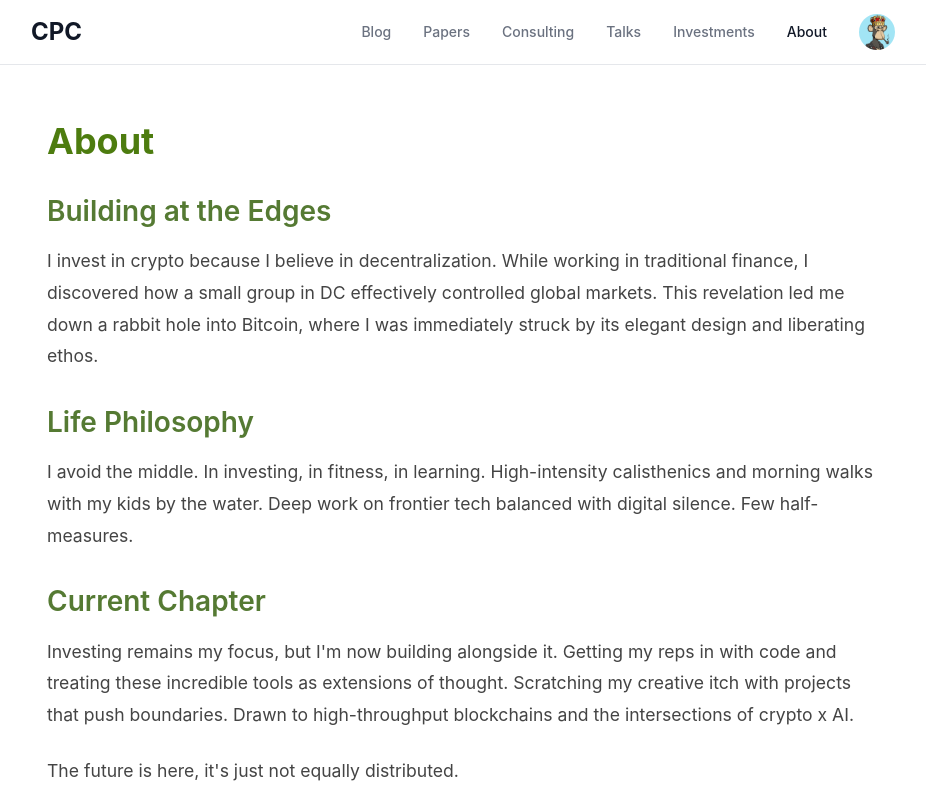
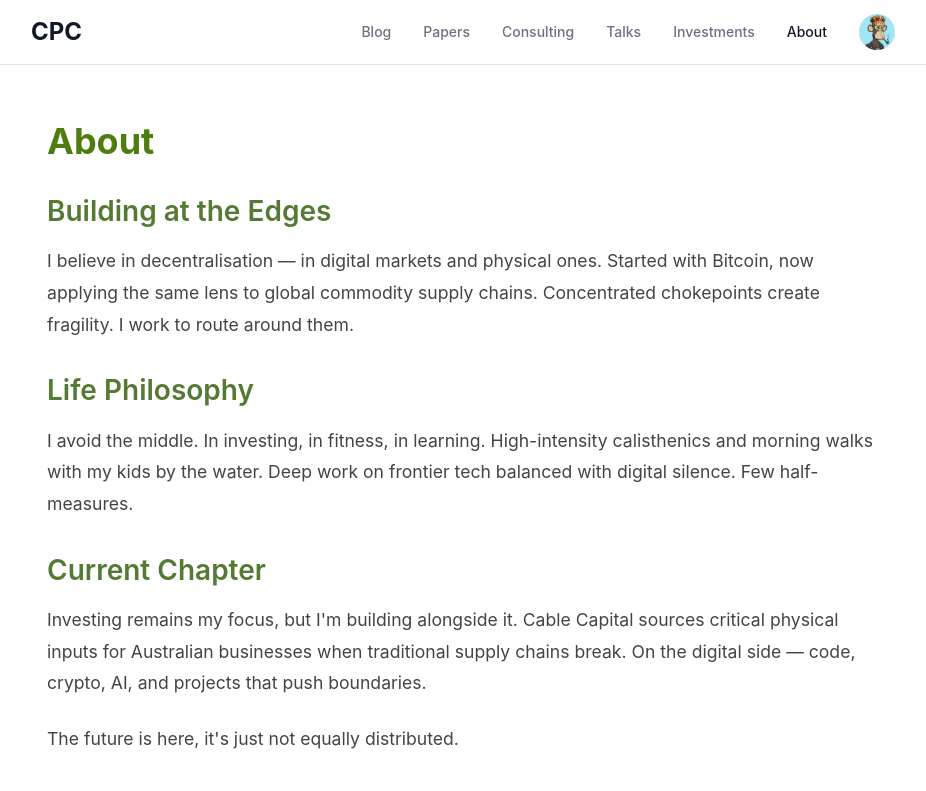
Before and after one commit to cablechris/cable-capital, a Next.js app: page /about in a window 1280 px wide. Shown: the top 791 px of the page, without its empty margins (177-1103 px from the left). Built offline with nearby package versions, Linux system fonts and the light colour scheme.

Commit message:
Update About page content

```diff
--- a/app/about/page.tsx
+++ b/app/about/page.tsx
@@ -13,10 +13,9 @@ export default function About({ searchParams }: PageProps) {
         <div className="about-content">
           <h2 className="section-heading first-section">Building at the Edges</h2>
           <p>
-            I invest in crypto because I believe in decentralization. While working in traditional finance,
-            I discovered how a small group in DC effectively controlled global markets. This revelation led
-            me down a rabbit hole into Bitcoin, where I was immediately struck by its elegant design and
-            liberating ethos.
+            I believe in decentralisation — in digital markets and physical ones. Started with Bitcoin,
+            now applying the same lens to global commodity supply chains. Concentrated chokepoints create
+            fragility. I work to route around them.
           </p>
 
           <h2 className="section-heading">Life Philosophy</h2>
@@ -28,9 +27,9 @@ export default function About({ searchParams }: PageProps) {
 
           <h2 className="section-heading">Current Chapter</h2>
           <p>
-            Investing remains my focus, but I'm now building alongside it. Getting my reps in with code
-            and treating these incredible tools as extensions of thought. Scratching my creative itch with
-            projects that push boundaries. Drawn to high-throughput blockchains and the intersections of crypto x AI.
+            Investing remains my focus, but I'm building alongside it. Cable Capital sources critical
+            physical inputs for Australian businesses when traditional supply chains break. On the digital
+            side — code, crypto, AI, and projects that push boundaries.
           </p>
 
           <p>
```
